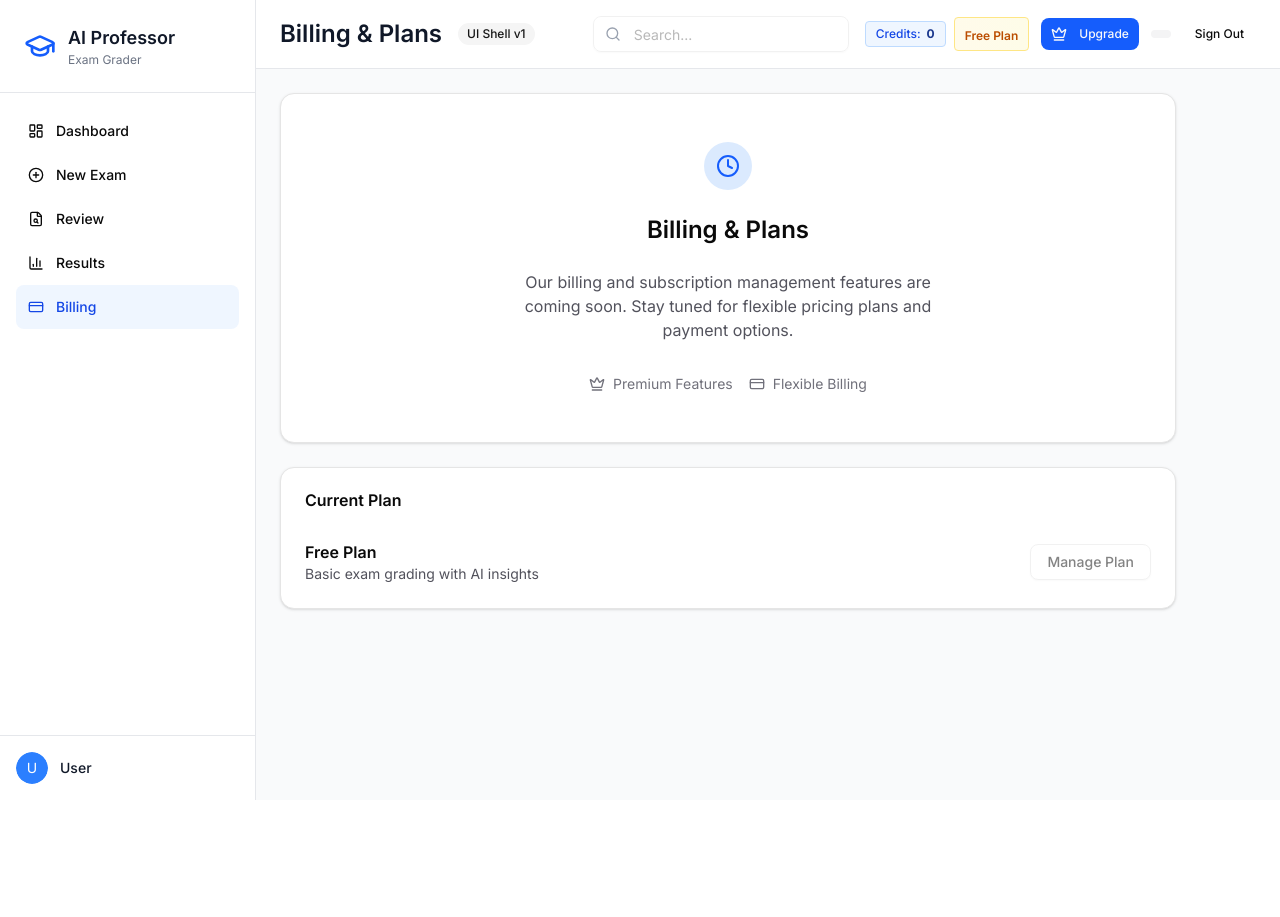
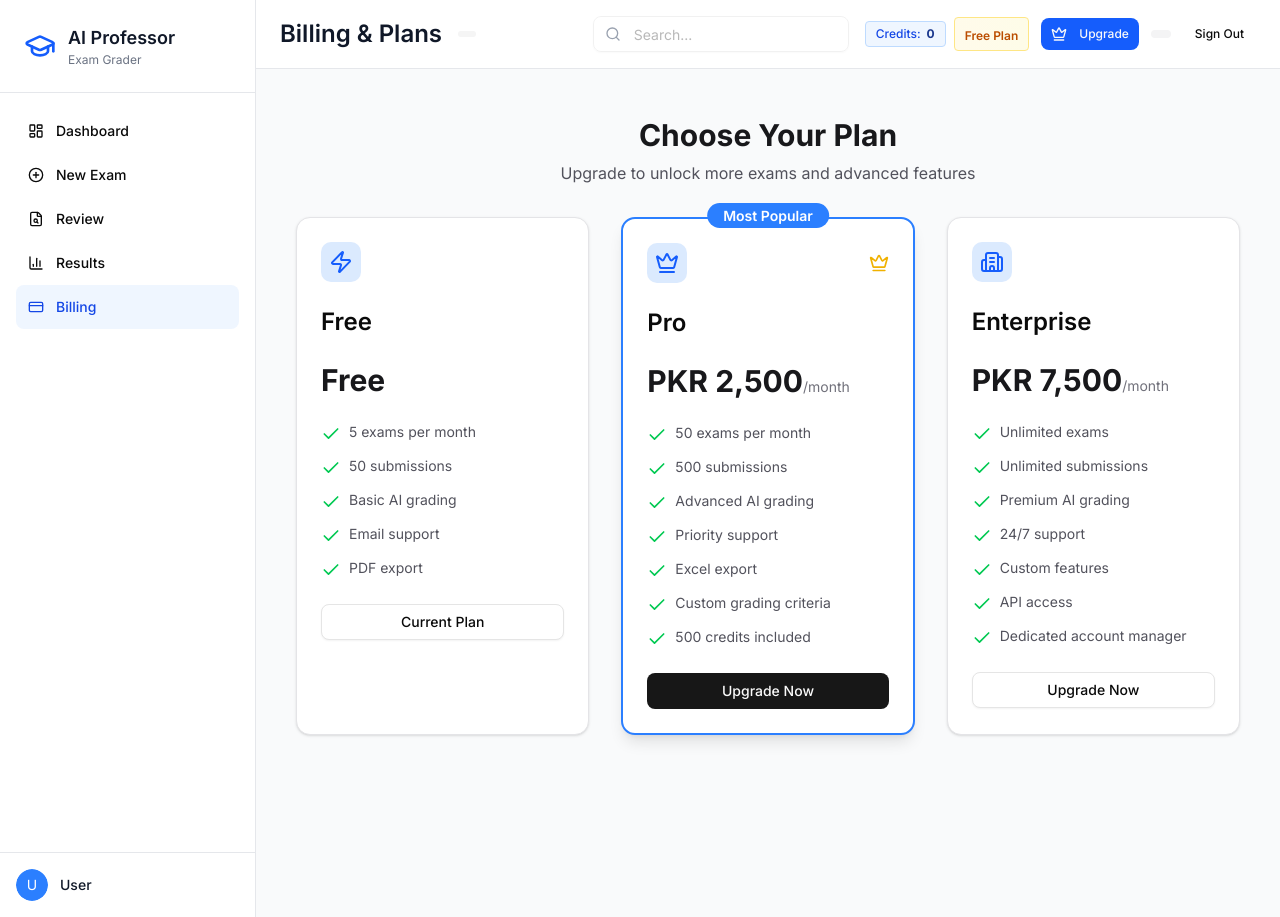
Before and after one commit to Asadaligondal/AI-Professor, a Next.js app in the folder frontend/: page /dashboard/billing in a window 1280 px wide. Before the commit the page ends 800 px from the top, so only its background shows below. Built offline with nearby package versions, Linux system fonts and the light colour scheme; no server answers.

Commit message:
remove the UI shell text, fix the billing page

```diff
--- a/frontend/app/dashboard/billing/page.tsx
+++ b/frontend/app/dashboard/billing/page.tsx
@@ -1,60 +1,167 @@
 "use client";
 
+import { useState } from "react";
+import { useRouter } from "next/navigation";
+import { useAuth } from "@/contexts/AuthContext";
 import { AppShell } from "@/components/layout/AppShell";
-import { Card, CardContent, CardHeader, CardTitle } from "@/components/ui/card";
 import { Button } from "@/components/ui/button";
-import { Crown, CreditCard, Clock } from "lucide-react";
+import { Card, CardContent, CardDescription, CardFooter, CardHeader, CardTitle } from "@/components/ui/card";
+import { Check, Loader2, Zap, Crown, Building2 } from "lucide-react";
+import { toast } from "sonner";
+
+interface Plan {
+  id: string;
+  name: string;
+  price: number;
+  currency: string;
+  icon: React.ReactNode;
+  features: string[];
+  popular?: boolean;
+}
+
+const plans: Plan[] = [
+  {
+    id: "free",
+    name: "Free",
+    price: 0,
+    currency: "PKR",
+    icon: <Zap className="h-6 w-6" />,
+    features: [
+      "5 exams per month",
+      "50 submissions",
+      "Basic AI grading",
+      "Email support",
+      "PDF export"
+    ]
+  },
+  {
+    id: "pro",
+    name: "Pro",
+    price: 2500,
+    currency: "PKR",
+    icon: <Crown className="h-6 w-6" />,
+    popular: true,
+    features: [
+      "50 exams per month",
+      "500 submissions",
+      "Advanced AI grading",
+      "Priority support",
+      "Excel export",
+      "Custom grading criteria",
+      "500 credits included"
+    ]
+  },
+  {
+    id: "enterprise",
+    name: "Enterprise",
+    price: 7500,
+    currency: "PKR",
+    icon: <Building2 className="h-6 w-6" />,
+    features: [
+      "Unlimited exams",
+      "Unlimited submissions",
+      "Premium AI grading",
+      "24/7 support",
+      "Custom features",
+      "API access",
+      "Dedicated account manager"
+    ]
+  }
+];
 
 export default function BillingPage() {
+  const router = useRouter();
+  const { user, loading } = useAuth();
+  const [loadingPlan, setLoadingPlan] = useState<string | null>(null);
+
+  const handleUpgrade = async (planId: string, planName: string, price: number) => {
+    if (loading || !user) {
+      toast.error("Please sign in to upgrade");
+      router.push("/login");
+      return;
+    }
+
+    if (planId === "free") {
+      toast.info("You're already on the free plan!");
+      return;
+    }
+
+    // Redirect to manual payment instructions page
+    router.push(`/payment/instructions?plan=${planName}&price=${price}`);
+  };
+
   return (
     <AppShell pageTitle="Billing & Plans">
-      <div className="max-w-4xl space-y-6">
-        {/* Coming Soon Card */}
-        <Card className="text-center py-12">
-          <CardHeader>
-            <div className="mx-auto mb-4 flex h-12 w-12 items-center justify-center rounded-full bg-blue-100 dark:bg-blue-900/20">
-              <Clock className="h-6 w-6 text-blue-600" />
-            </div>
-            <CardTitle className="text-2xl">Billing & Plans</CardTitle>
-          </CardHeader>
-          <CardContent className="space-y-4">
-            <p className="text-zinc-600 dark:text-zinc-400 max-w-md mx-auto">
-              Our billing and subscription management features are coming soon.
-              Stay tuned for flexible pricing plans and payment options.
-            </p>
+      <div className="min-h-screen bg-transparent">
+        <main className="container mx-auto px-4 py-6">
+          <div className="text-center mb-8">
+            <h2 className="text-3xl font-bold text-zinc-900 dark:text-zinc-50 mb-2">Choose Your Plan</h2>
+            <p className="text-md text-zinc-600 dark:text-zinc-400">Upgrade to unlock more exams and advanced features</p>
+          </div>
 
-            <div className="flex items-center justify-center gap-4 pt-4">
-              <div className="flex items-center gap-2 text-sm text-zinc-500">
-                <Crown className="h-4 w-4" />
-                Premium Features
-              </div>
-              <div className="flex items-center gap-2 text-sm text-zinc-500">
-                <CreditCard className="h-4 w-4" />
-                Flexible Billing
-              </div>
-            </div>
-          </CardContent>
-        </Card>
+          <div className="grid md:grid-cols-3 gap-8 max-w-6xl mx-auto">
+            {plans.map((plan) => (
+              <Card
+                key={plan.id}
+                className={`relative ${
+                  plan.popular
+                    ? "border-2 border-blue-500 shadow-lg"
+                    : "border-zinc-200 dark:border-zinc-800"
+                }`}
+              >
+                {plan.popular && (
+                  <div className="absolute -top-4 left-1/2 -translate-x-1/2">
+                    <span className="bg-blue-500 text-white px-4 py-1 rounded-full text-sm font-semibold">Most Popular</span>
+                  </div>
+                )}
 
-        {/* Current Status */}
-        <Card>
-          <CardHeader>
-            <CardTitle>Current Plan</CardTitle>
-          </CardHeader>
-          <CardContent>
-            <div className="flex items-center justify-between">
-              <div>
-                <h3 className="font-semibold">Free Plan</h3>
-                <p className="text-sm text-zinc-600 dark:text-zinc-400">
-                  Basic exam grading with AI insights
-                </p>
-              </div>
-              <Button disabled variant="outline">
-                Manage Plan
-              </Button>
-            </div>
-          </CardContent>
-        </Card>
+                <CardHeader>
+                  <div className="flex items-center justify-between mb-4">
+                    <div className="p-2 bg-blue-100 dark:bg-blue-900/20 rounded-lg text-blue-600 dark:text-blue-400">{plan.icon}</div>
+                    {plan.popular && <Crown className="h-5 w-5 text-yellow-500" />}
+                  </div>
+                  <CardTitle className="text-2xl">{plan.name}</CardTitle>
+                  <div className="text-3xl font-bold text-zinc-900 dark:text-zinc-50 mt-4">
+                    {plan.price === 0 ? (
+                      "Free"
+                    ) : (
+                      <>
+                        {plan.currency} {plan.price.toLocaleString()}
+                        <span className="text-sm font-normal text-zinc-500">/month</span>
+                      </>
+                    )}
+                  </div>
+                </CardHeader>
+
+                <CardContent>
+                  <ul className="space-y-3">
+                    {plan.features.map((feature, index) => (
+                      <li key={index} className="flex items-start gap-2">
+                        <Check className="h-5 w-5 text-green-500 shrink-0 mt-0.5" />
+                        <span className="text-sm text-zinc-600 dark:text-zinc-400">{feature}</span>
+                      </li>
+                    ))}
+                  </ul>
+                </CardContent>
+
+                <CardFooter>
+                  <Button className="w-full" variant={plan.popular ? "default" : "outline"} onClick={() => handleUpgrade(plan.id, plan.name, plan.price)} disabled={loadingPlan !== null}>
+                    {loadingPlan === plan.id ? (
+                      <>
+                        <Loader2 className="mr-2 h-4 w-4 animate-spin" />
+                        Processing...
+                      </>
+                    ) : plan.id === "free" ? (
+                      "Current Plan"
+                    ) : (
+                      "Upgrade Now"
+                    )}
+                  </Button>
+                </CardFooter>
+              </Card>
+            ))}
+          </div>
+        </main>
       </div>
     </AppShell>
   );
--- a/frontend/app/payment/cancelled/page.tsx
+++ b/frontend/app/payment/cancelled/page.tsx
@@ -65,7 +65,7 @@ function PaymentCancelledContent() {
           <div className="flex flex-col gap-3">
             <Button
               className="w-full"
-              onClick={() => router.push("/pricing")}
+              onClick={() => router.push("/dashboard/billing")}
             >
               <ArrowLeft className="mr-2 h-4 w-4" />
               Try Again
--- a/frontend/app/payment/instructions/page.tsx
+++ b/frontend/app/payment/instructions/page.tsx
@@ -62,7 +62,7 @@ function PaymentInstructionsContent() {
           <Button
             variant="ghost"
             size="sm"
-            onClick={() => router.push("/pricing")}
+            onClick={() => router.push("/dashboard/billing")}
             className="gap-2"
           >
             <ArrowLeft className="h-4 w-4" />
--- a/frontend/components/layout/AppShell.tsx
+++ b/frontend/components/layout/AppShell.tsx
@@ -147,9 +147,7 @@ export function AppShell({ children, pageTitle = "Dashboard" }: AppShellProps) {
               <h1 className="text-2xl font-semibold text-gray-900 dark:text-white">
                 {pageTitle}
               </h1>
-              <Badge variant="secondary" className="text-xs">
-                UI Shell v1
-              </Badge>
+              <Badge variant="secondary" className="text-xs"></Badge>
             </div>
 
             {/* Search and User Menu */}
```
Also changed, not shown: frontend/app/pricing/page.tsx (+19 -73 lines).
